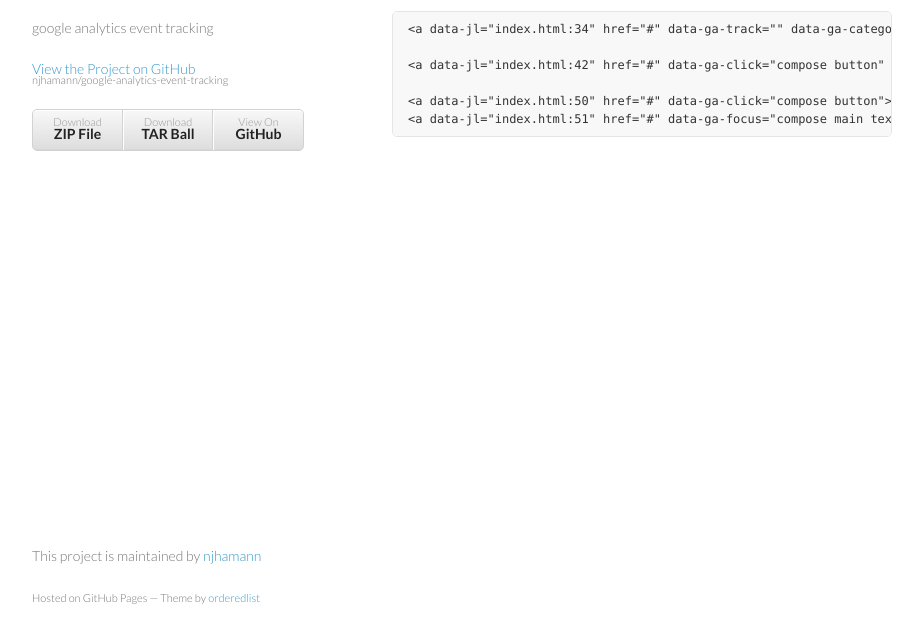
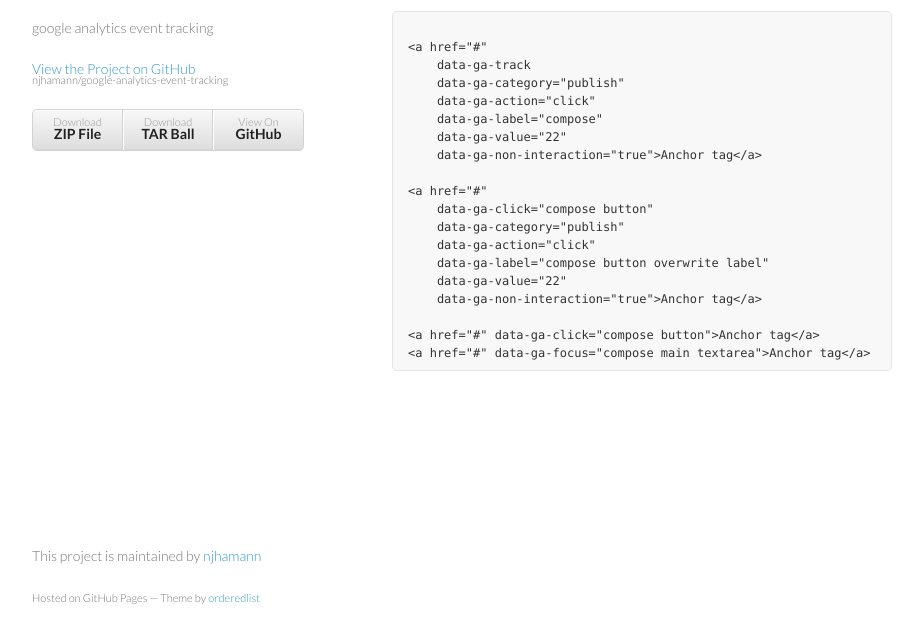
Before and after one commit to njhamann/Tracker.js, a plain HTML site: page index.html in a window 1280 px wide. Shown: the part 123-766 px from the top of the page, without its empty margins (178-1101 px from the left). Drawn offline with Linux system fonts and the light colour scheme.

Commit message:
escaped html

```diff
--- a/index.html
+++ b/index.html
@@ -20,7 +20,6 @@
 
         <p class="view"><a href="https://github.com/njhamann/google-analytics-event-tracking">View the Project on GitHub <small>njhamann/google-analytics-event-tracking</small></a></p>
 
-
         <ul>
           <li><a href="https://github.com/njhamann/google-analytics-event-tracking/zipball/master">Download <strong>ZIP File</strong></a></li>
           <li><a href="https://github.com/njhamann/google-analytics-event-tracking/tarball/master">Download <strong>TAR Ball</strong></a></li>
@@ -31,24 +30,8 @@
         <h3>A new way to tack everything!</h3>
 <h3>Usage</h4>
 
-<pre><code id="code"><a href="#"
-    data-ga-track
-    data-ga-category="publish"
-    data-ga-action="click"
-    data-ga-label="compose"
-    data-ga-value="22"
-    data-ga-non-interaction="true">Anchor tag</a>
-
-<a href="#"
-    data-ga-click="compose button"
-    data-ga-category="publish"
-    data-ga-action="click"
-    data-ga-label="compose button overwrite label"
-    data-ga-value="22"
-    data-ga-non-interaction="true">Anchor tag</a>
-
-<a href="#" data-ga-click="compose button">Anchor tag</a>
-<a href="#" data-ga-focus="compose main textarea">Anchor tag</a>
+<pre><code id="code">
+&lt;a href=&quot;#&quot;                                                     <br/>    data-ga-track                                               <br/>    data-ga-category=&quot;publish&quot;                                  <br/>    data-ga-action=&quot;click&quot;                                      <br/>    data-ga-label=&quot;compose&quot;                                     <br/>    data-ga-value=&quot;22&quot;                                          <br/>    data-ga-non-interaction=&quot;true&quot;&gt;Anchor tag&lt;/a&gt;               <br/>                                                                <br/>&lt;a href=&quot;#&quot;                                                     <br/>    data-ga-click=&quot;compose button&quot;                              <br/>    data-ga-category=&quot;publish&quot;                                  <br/>    data-ga-action=&quot;click&quot;                                      <br/>    data-ga-label=&quot;compose button overwrite label&quot;              <br/>    data-ga-value=&quot;22&quot;                                          <br/>    data-ga-non-interaction=&quot;true&quot;&gt;Anchor tag&lt;/a&gt;               <br/>                                                                <br/>&lt;a href=&quot;#&quot; data-ga-click=&quot;compose button&quot;&gt;Anchor tag&lt;/a&gt;       <br/>&lt;a href=&quot;#&quot; data-ga-focus=&quot;compose main textarea&quot;&gt;Anchor tag&lt;/a&gt;
 </code></pre>
 <!--
 
@@ -109,7 +92,7 @@
         String.prototype.escapeHTML = function () {
             return this.replace(/>/g,'&gt;').replace(/</g,'&lt;').replace(/"/g,'&quot;')
         };
-        document.getElementById('code').innerHTML = document.getElementById('code').innerHTML.escapeHTML();
+        //document.getElementById('code').innerHTML = document.getElementById('code').innerHTML.escapeHTML();
     </script>
   </body>
 </html>
```
